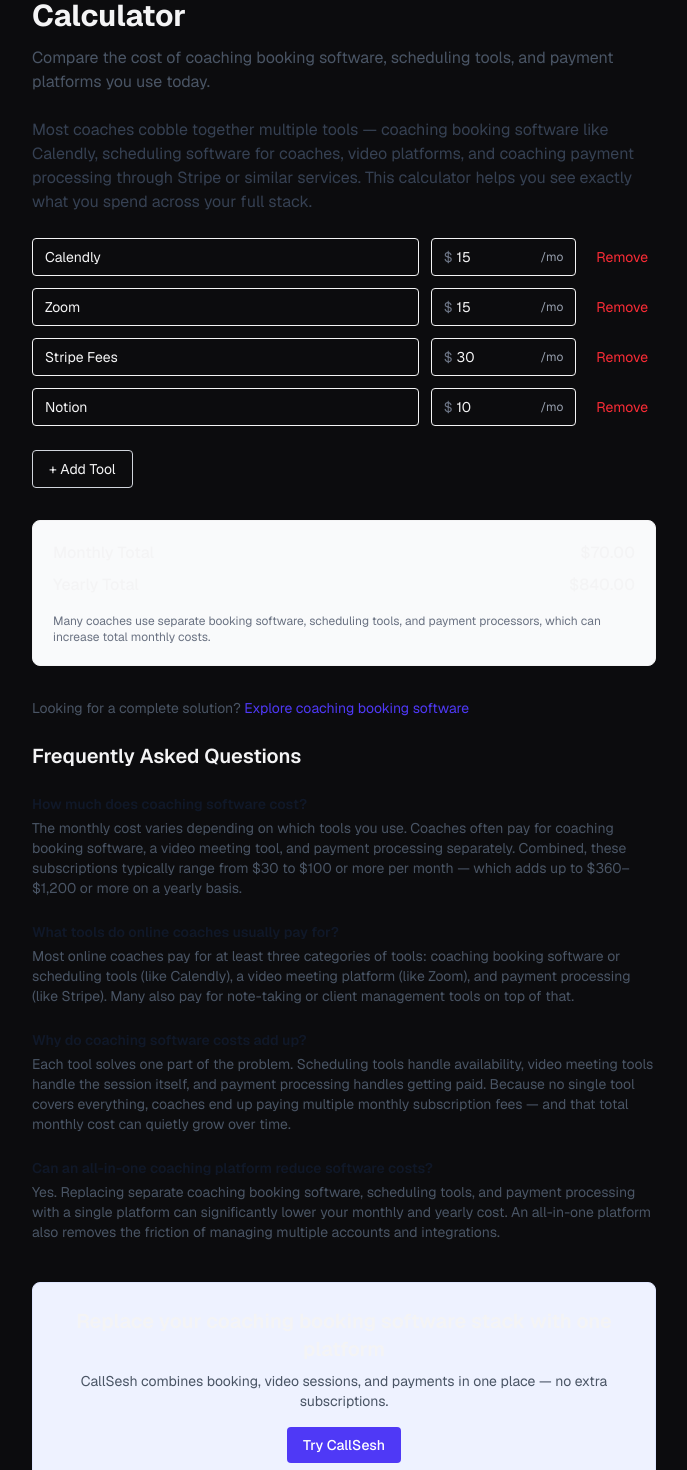
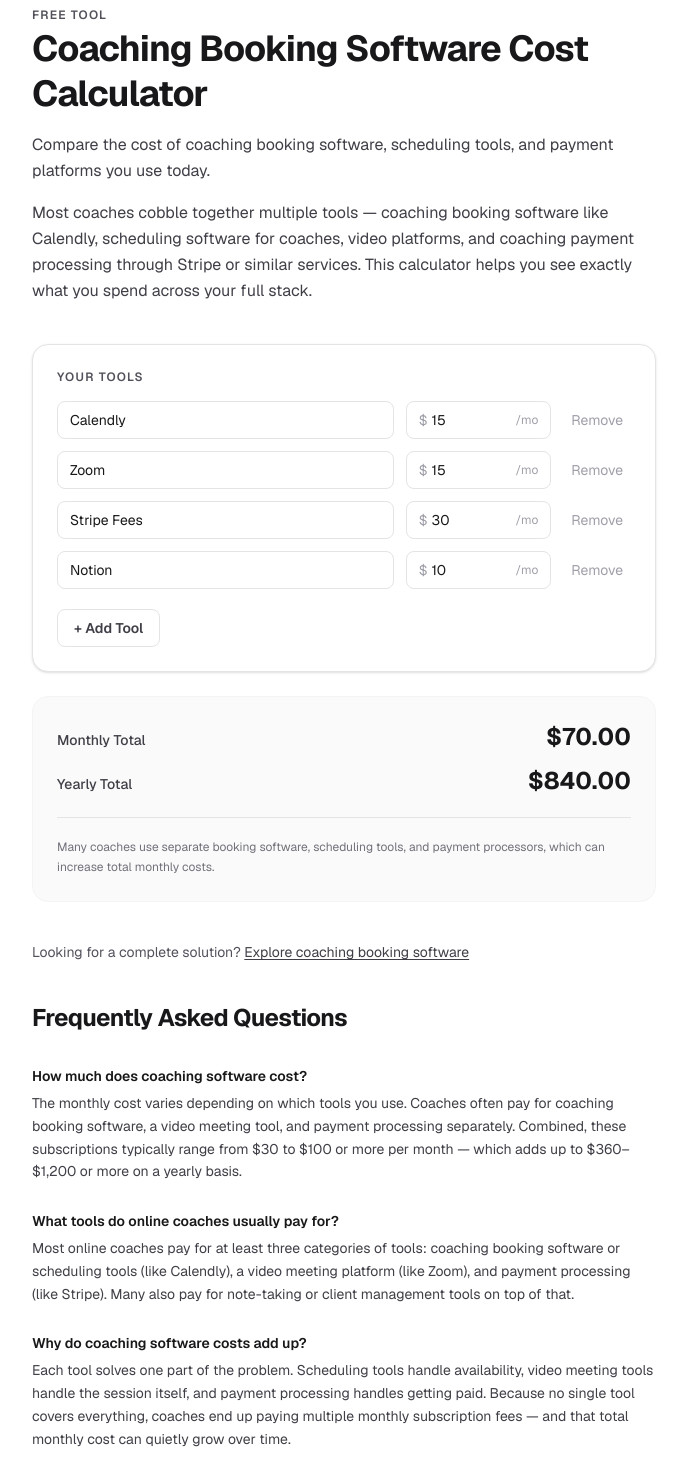
Before and after one commit to riclanderos/callsesh, a Next.js app: page /tools/coach-tool-cost-calculator in a window 1280 px wide. Shown: the part 100-1570 px from the top of the page, without its empty margins (296-983 px from the left). Built offline with nearby package versions, Linux system fonts and the light colour scheme.

Commit message:
ui: align calculator page with landing page design language

```diff
--- a/app/tools/coach-tool-cost-calculator/calculator.tsx
+++ b/app/tools/coach-tool-cost-calculator/calculator.tsx
@@ -39,22 +39,31 @@
   }
 
   return (
-    <div className="max-w-2xl mx-auto p-6">
-      <Link href="/tools" className="text-sm text-gray-500 hover:text-gray-700 inline-block mb-4">
+    <div className="min-h-screen bg-white text-zinc-900">
+      <div className="max-w-2xl mx-auto px-6 py-12">
+
+        {/* Breadcrumb */}
+        <Link href="/tools" className="text-sm text-zinc-500 hover:text-zinc-700 transition-colors inline-block mb-8">
           ← Back to Free Tools
         </Link>
-      <h1 className="text-3xl font-bold mb-3">
+
+        {/* Header */}
+        <div className="mb-10 space-y-4">
+          <span className="text-xs font-semibold text-zinc-600 uppercase tracking-widest">Free Tool</span>
+          <h1 className="text-3xl sm:text-4xl font-bold tracking-tight leading-tight text-zinc-900">
             Coaching Booking Software Cost Calculator
           </h1>
-      <p className="text-gray-600 mb-6">
+          <p className="text-zinc-700 leading-relaxed">
             Compare the cost of coaching booking software, scheduling tools, and payment platforms you use today.
           </p>
-
-      <p className="text-gray-700 mb-6">
+          <p className="text-zinc-700 leading-relaxed">
             Most coaches cobble together multiple tools — coaching booking software like Calendly, scheduling software for coaches, video platforms, and coaching payment processing through Stripe or similar services. This calculator helps you see exactly what you spend across your full stack.
           </p>
+        </div>
 
-      <div className="space-y-3 mb-6">
+        {/* Tool rows */}
+        <div className="bg-white border border-zinc-200 rounded-2xl p-6 shadow-sm mb-6 space-y-3">
+          <p className="text-xs font-semibold text-zinc-600 uppercase tracking-widest mb-4">Your Tools</p>
           {tools.map((tool, index) => (
             <div key={index} className="flex gap-3 items-center">
               <input
@@ -62,102 +71,111 @@
                 value={tool.name}
                 onChange={(e) => updateName(index, e.target.value)}
                 placeholder="Tool name"
-              className="flex-1 border rounded px-3 py-2 text-sm"
+                className="flex-1 border border-zinc-200 rounded-lg px-3 py-2 text-sm text-zinc-900 placeholder-zinc-400 focus:outline-none focus:ring-1 focus:ring-zinc-300"
               />
-            <div className="flex items-center border rounded px-3 py-2 gap-1">
-              <span className="text-gray-500 text-sm">$</span>
+              <div className="flex items-center border border-zinc-200 rounded-lg px-3 py-2 gap-1 focus-within:ring-1 focus-within:ring-zinc-300">
+                <span className="text-zinc-400 text-sm">$</span>
                 <input
                   type="number"
                   value={tool.cost}
                   min={0}
                   onChange={(e) => updateCost(index, e.target.value)}
-                className="w-20 text-sm outline-none"
+                  className="w-20 text-sm text-zinc-900 outline-none"
                 />
-              <span className="text-gray-400 text-xs">/mo</span>
+                <span className="text-zinc-400 text-xs">/mo</span>
               </div>
               <button
                 onClick={() => removeTool(index)}
-              className="text-red-500 hover:text-red-700 text-sm px-2 py-1"
+                className="text-zinc-400 hover:text-red-500 transition-colors text-sm px-2 py-1"
                 aria-label="Remove tool"
               >
                 Remove
               </button>
             </div>
           ))}
-      </div>
-
+          <div className="pt-2">
             <button
               onClick={addTool}
-        className="border border-gray-300 rounded px-4 py-2 text-sm hover:bg-gray-50 mb-8"
+              className="rounded-lg border border-zinc-200 px-4 py-2 text-sm font-semibold text-zinc-700 hover:bg-zinc-50 transition-colors"
             >
               + Add Tool
             </button>
+          </div>
+        </div>
 
-      <div className="bg-gray-50 border rounded-lg p-5 mb-8">
-        <div className="flex justify-between text-base font-medium mb-2">
-          <span>Monthly Total</span>
-          <span>${monthlyTotal.toFixed(2)}</span>
+        {/* Totals */}
+        <div className="bg-zinc-50 border border-zinc-100 rounded-2xl p-6 mb-10">
+          <div className="flex justify-between items-baseline mb-3">
+            <span className="text-sm font-medium text-zinc-700">Monthly Total</span>
+            <span className="text-2xl font-bold text-zinc-900">${monthlyTotal.toFixed(2)}</span>
           </div>
-        <div className="flex justify-between text-base font-medium mb-4">
-          <span>Yearly Total</span>
-          <span>${yearlyTotal.toFixed(2)}</span>
+          <div className="flex justify-between items-baseline mb-5 pb-5 border-b border-zinc-200">
+            <span className="text-sm font-medium text-zinc-700">Yearly Total</span>
+            <span className="text-2xl font-bold text-zinc-900">${yearlyTotal.toFixed(2)}</span>
           </div>
-        <p className="text-gray-500 text-xs">
+          <p className="text-xs text-zinc-500 leading-relaxed">
             Many coaches use separate booking software, scheduling tools, and payment processors, which can increase total monthly costs.
           </p>
         </div>
 
-      <div className="text-sm text-gray-600 mb-6">
+        {/* Internal link */}
+        <p className="text-sm text-zinc-600 mb-10">
           Looking for a complete solution?{" "}
-        <Link href="/" className="text-indigo-600 hover:underline">
+          <Link href="/" className="text-zinc-700 underline underline-offset-2 hover:text-zinc-900 transition-colors">
             Explore coaching booking software
           </Link>
-      </div>
+        </p>
 
-      <div className="mb-10">
-        <h2 className="text-xl font-semibold mb-6">Frequently Asked Questions</h2>
-        <div className="space-y-6">
+        {/* FAQ */}
+        <div className="mb-12">
+          <h2 className="text-2xl font-bold tracking-tight text-zinc-900 mb-8">Frequently Asked Questions</h2>
+          <div className="space-y-7">
             <div>
-            <h3 className="text-sm font-semibold text-gray-900 mb-1">How much does coaching software cost?</h3>
-            <p className="text-sm text-gray-600">
+              <h3 className="text-sm font-semibold text-zinc-900 mb-1.5">How much does coaching software cost?</h3>
+              <p className="text-sm text-zinc-700 leading-relaxed">
                 The monthly cost varies depending on which tools you use. Coaches often pay for coaching booking software, a video meeting tool, and payment processing separately. Combined, these subscriptions typically range from $30 to $100 or more per month — which adds up to $360–$1,200 or more on a yearly basis.
               </p>
             </div>
             <div>
-            <h3 className="text-sm font-semibold text-gray-900 mb-1">What tools do online coaches usually pay for?</h3>
-            <p className="text-sm text-gray-600">
+              <h3 className="text-sm font-semibold text-zinc-900 mb-1.5">What tools do online coaches usually pay for?</h3>
+              <p className="text-sm text-zinc-700 leading-relaxed">
                 Most online coaches pay for at least three categories of tools: coaching booking software or scheduling tools (like Calendly), a video meeting platform (like Zoom), and payment processing (like Stripe). Many also pay for note-taking or client management tools on top of that.
               </p>
             </div>
             <div>
-            <h3 className="text-sm font-semibold text-gray-900 mb-1">Why do coaching software costs add up?</h3>
-            <p className="text-sm text-gray-600">
+              <h3 className="text-sm font-semibold text-zinc-900 mb-1.5">Why do coaching software costs add up?</h3>
+              <p className="text-sm text-zinc-700 leading-relaxed">
                 Each tool solves one part of the problem. Scheduling tools handle availability, video meeting tools handle the session itself, and payment processing handles getting paid. Because no single tool covers everything, coaches end up paying multiple monthly subscription fees — and that total monthly cost can quietly grow over time.
               </p>
             </div>
             <div>
-            <h3 className="text-sm font-semibold text-gray-900 mb-1">Can an all-in-one coaching platform reduce software costs?</h3>
-            <p className="text-sm text-gray-600">
+              <h3 className="text-sm font-semibold text-zinc-900 mb-1.5">Can an all-in-one coaching platform reduce software costs?</h3>
+              <p className="text-sm text-zinc-700 leading-relaxed">
                 Yes. Replacing separate coaching booking software, scheduling tools, and payment processing with a single platform can significantly lower your monthly and yearly cost. An all-in-one platform also removes the friction of managing multiple accounts and integrations.
               </p>
             </div>
           </div>
         </div>
 
-      <div className="bg-indigo-50 border border-indigo-100 rounded-lg p-6 text-center">
-        <h2 className="text-xl font-semibold mb-2">
+        {/* CTA */}
+        <div className="bg-zinc-50 border border-zinc-200 rounded-2xl p-8 text-center space-y-4 shadow-sm">
+          <h2 className="text-2xl font-bold tracking-tight text-zinc-900">
             Replace your coaching booking software stack with one platform
           </h2>
-        <p className="text-gray-600 text-sm mb-4">
+          <p className="text-zinc-700 text-sm leading-relaxed">
             CallSesh combines booking, video sessions, and payments in one place — no extra subscriptions.
           </p>
+          <div className="pt-1">
             <Link
               href="/"
-          className="inline-block bg-indigo-600 text-white rounded px-4 py-2 text-sm font-medium hover:bg-indigo-700"
+              className="inline-flex items-center justify-center rounded-lg bg-zinc-900 px-7 py-3 text-sm font-semibold text-white hover:bg-zinc-800 transition-colors shadow-sm"
             >
               Try CallSesh
             </Link>
           </div>
         </div>
+
+      </div>
+    </div>
   )
 }
```
Lines whose indentation alone changed are shown as unchanged.
